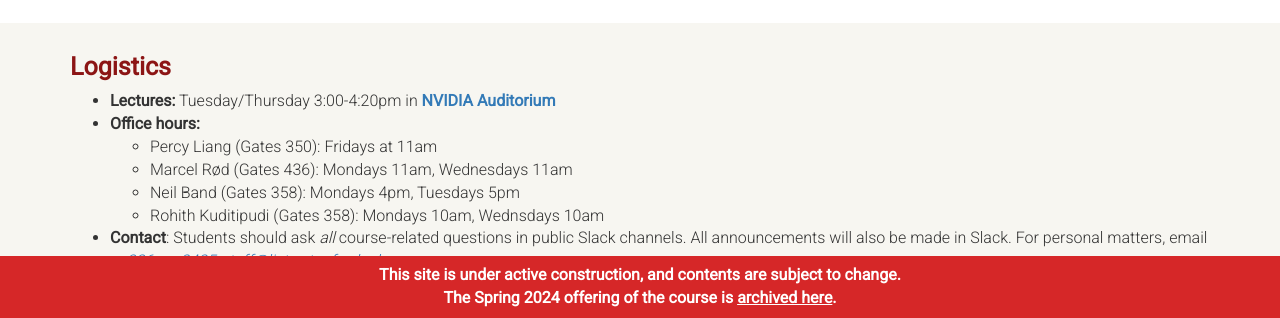
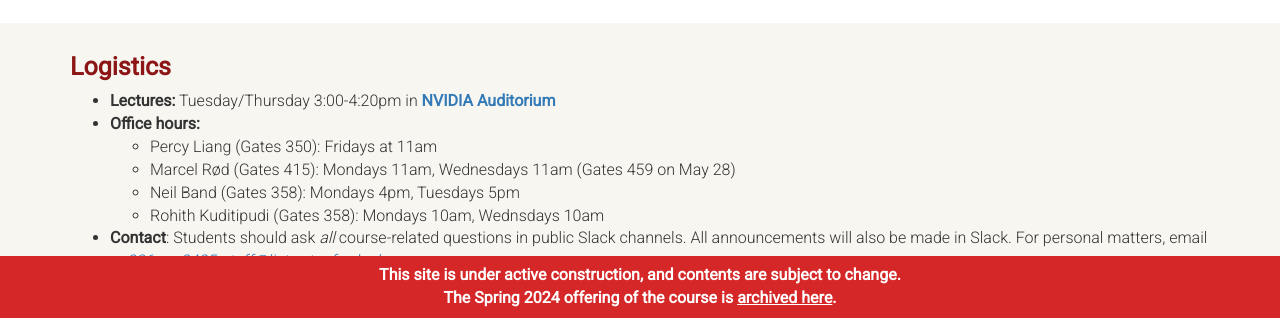
Before and after one commit to stanford-cs336/spring2025, a plain HTML site: page index.html in a window 1280 px wide. Shown: the part 482-800 px from the top of the page. Drawn offline with nearby package versions, Linux system fonts and the light colour scheme.

Commit message:
Marcel: Add OH location for May 28

```diff
--- a/index.html
+++ b/index.html
@@ -145,7 +145,7 @@
             <b>Office hours:</b>
               <ul>
                 <li>Percy Liang (Gates 350): Fridays at 11am</li>
-                <li>Marcel Rød (Gates 436): Mondays 11am, Wednesdays 11am</li>
+                <li>Marcel Rød (Gates 415): Mondays 11am, Wednesdays 11am (Gates 459 on May 28)</li>
                 <li>Neil Band (Gates 358): Mondays 4pm, Tuesdays 5pm</li>
                 <li>Rohith Kuditipudi (Gates 358): Mondays 10am, Wednsdays 10am</li>
               </ul>
```
